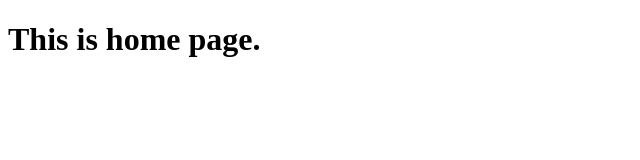
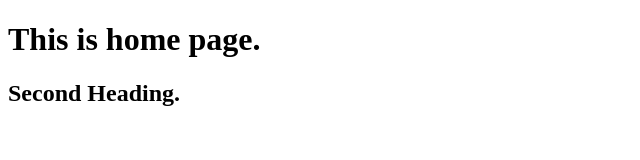
Before and after one commit to shamimspro/shamim-projects, a plain HTML site: page index.html in a window 1280 px wide. Shown: the whole page, without its empty margins (0-640 px from the left). Drawn offline with Linux system fonts and the light colour scheme.

Commit message:
update index.html

```diff
--- a/index.html
+++ b/index.html
@@ -8,5 +8,6 @@
 </head>
 <body>
     <h1>This is home page.</h1>
+    <h2>Second Heading.</h2>
 </body>
 </html>
```
